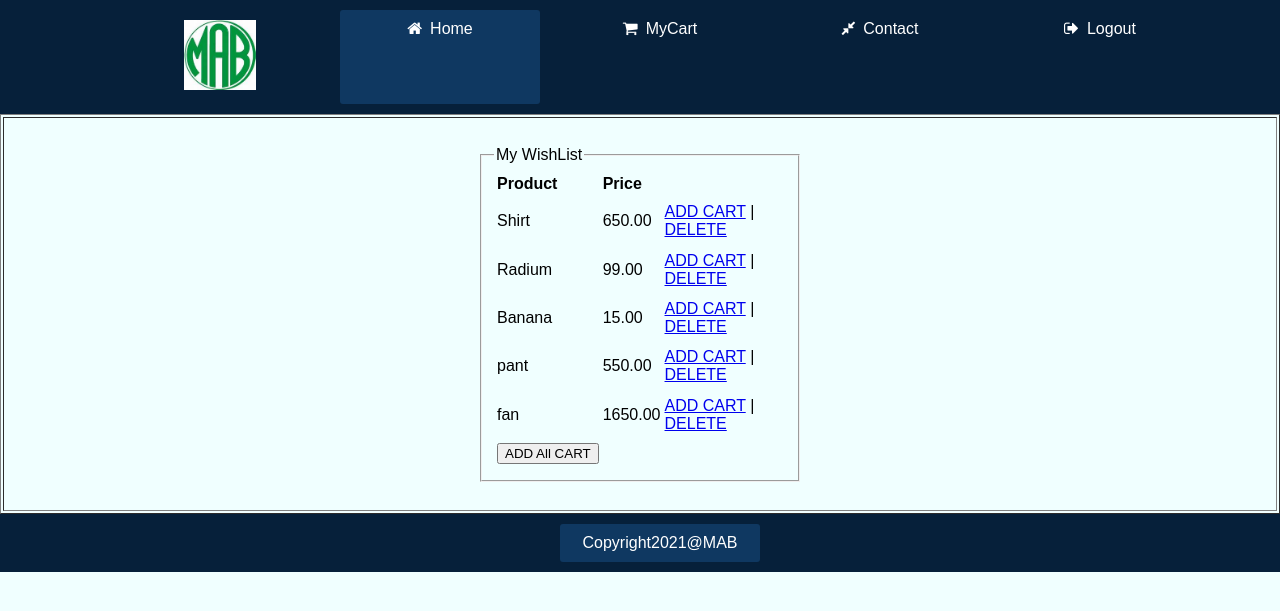
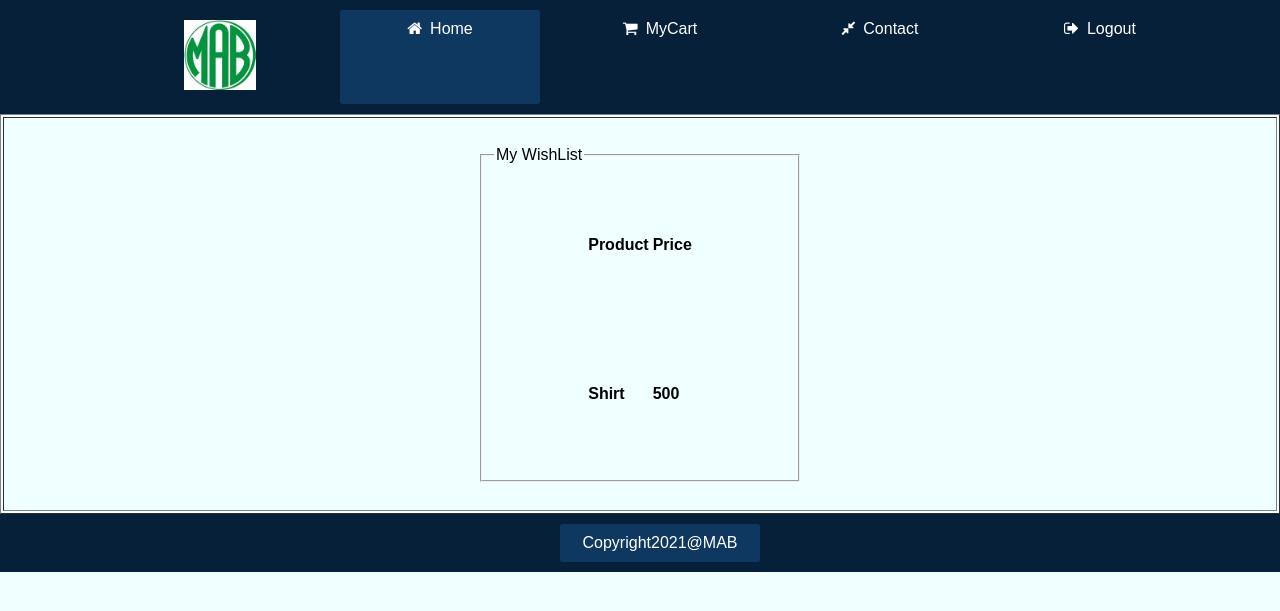
Before and after one commit to shiamabdullah/verve, a PHP site: page /view/wishlistCus.php in a window 1280 px wide. Shown: the top 611 px of the page. Run offline with PHP 8.4, Linux system fonts and the light colour scheme; the visitor is signed in with stand-in values (Sample User, id 1); data comes from the database, SQL or seed files in the repository; tables that the repository leaves empty or names only in its code hold one stand-in row (values such as "Sample post").

Commit message:
add wishlist done 70% ajax

```diff
--- a/view/wishlistCus.php
+++ b/view/wishlistCus.php
@@ -1,6 +1,7 @@
 <?php
 	session_start();
 	if(isset($_SESSION['flag'])){
+    require_once('../model/userModel.php');
 ?>
 <!DOCTYPE html>
 <html lang="en">
@@ -49,51 +50,29 @@
                     <td><b>Product</b></td>
 			        <td><b>Price</b></td>
                     </tr>
-                    <r>
-                    <td>Shirt</td>
-                    <td>650.00</td>
-                    <td>
-                    <a href="edit.php?id=1"> ADD CART</a> |
-                    <a href="delete.php?id=1"> DELETE</a>
-                    </td>
-                    </tr>
-                    <tr>
-                    <td>Radium</td>
-                    <td>99.00</td>
-                    <td>
-                    <a href="edit.php?id=1"> ADD CART</a> |
-                    <a href="delete.php?id=1"> DELETE</a>
-                    </td>
-                    </tr>
-                    <tr>
-                    <td>Banana</td>
-                    <td>15.00</td>
-                    <td>
-                    <a href="edit.php?id=1"> ADD CART</a> |
-                    <a href="delete.php?id=1"> DELETE</a>
-                    </td>
-                    </tr>
-                    <tr>
-                    <td>pant</td>
-                    <td>550.00</td>
-                    <td>
-                    <a href="edit.php?id=1"> ADD CART</a> |
-                    <a href="delete.php?id=1"> DELETE</a>
-                    </td>
-                    </tr>
-                    <tr>
-                    <td>fan</td>
-                    <td>1650.00</td>
-                    <td>
-                    <a href="edit.php?id=1"> ADD CART</a> |
-                    <a href="delete.php?id=1"> DELETE</a>
-                    </td>
-                    </tr>
-                    <tr>
-                    <td>
-                    <input type="submit" name="submit" value="ADD All CART">
-                    </td>
-                    </tr>
+                    <?php
+                        $conn=getConnection();
+                        $sql = "select p.productName as productName,p.sellingPrice as sellingPrice FROM wish as c, products as p where c.productId = p.pid && c.username = '{$_SESSION['username']}'";
+                        $result = mysqli_query($conn, $sql);
+                        $num=mysqli_num_rows($result);
+                        if($num > 0)
+                        {
+
+                            while($product=mysqli_fetch_array($result))
+                                {
+
+                                ?>
+
+                                <tr>
+                                    <td><b><?php echo $product['productName']; ?></b></td>
+                                    <td><b><?php echo $product['sellingPrice'];?></b></td>
+                                </tr>
+
+                                <?php
+                        }
+
+                    }
+                        ?>
 
                     </table>
                 </fieldset>
```
Also changed, not shown: js/homeeCus.js (+21 -0 lines).
